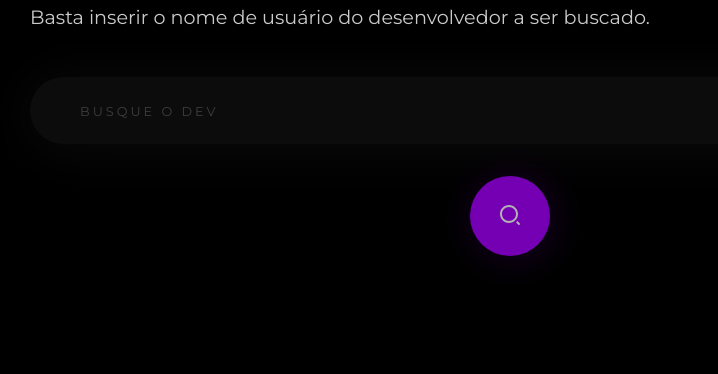
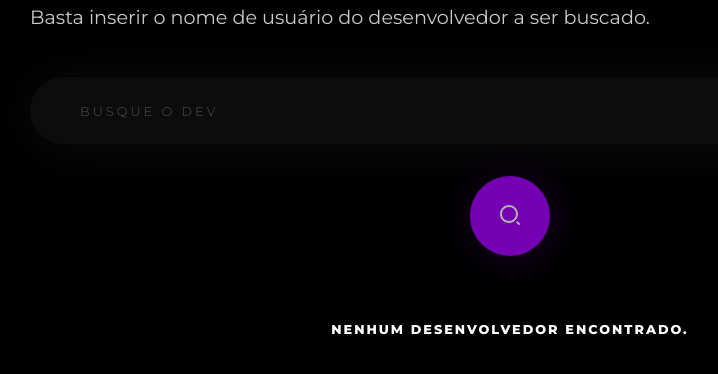
Before and after one commit to Aouza/master-github, a React (Create React App) app: page / in a window 1280 px wide. Both pictures are taken after typing "Sample" into the empty fields and a click on the button 667 px from the left and 459 px from the top of the page. Shown: the part 243-617 px from the top of the page, without its empty margins (157-875 px from the left). Built offline with nearby package versions, Linux system fonts and the light colour scheme; no server answers.

Commit message:
Fixed developer not found

```diff
--- a/src/components/AsideProfilePhotos/index.tsx
+++ b/src/components/AsideProfilePhotos/index.tsx
@@ -22,9 +22,11 @@ const AsideProfilePhotos: React.FC = () => {
         setIsLoading(false);
     };
 
+    var reverseLastUsers = lastUsers.slice(0).reverse();
+
     return (
         <Container>
-            {lastUsers?.reverse().map(user => (
+            {reverseLastUsers?.map(user => (
                 <AsidePhoto
                     key={user.id}
                     avatar={user.avatar_url}
--- a/src/components/Form/index.tsx
+++ b/src/components/Form/index.tsx
@@ -5,12 +5,14 @@ import SearchButton from './SearchButton';
 import SearchInput from './SearchInput';
 
 import { Container } from './styles';
+import HelpError from '../Helper/HelpError';
 
 const Form: React.FC = () => {
     const { userData, lastUserData, setIsDetails, setIsLoading } = useContext(
         UserContext,
     );
     const [search, setSearch] = useState('');
+    const [error, setError] = useState(false);
 
     const handleChange = (e: ChangeEvent<HTMLInputElement>): void => {
         setSearch(e.target.value);
@@ -30,10 +32,13 @@ const Form: React.FC = () => {
             if (response.status === 200) {
                 userData(response.data);
                 lastUserData(response.data);
+
+                setError(false);
             }
         } catch (err) {
             console.log('Error: nenhum dev encontrado');
             userData(null);
+            setError(true);
         } finally {
             setIsLoading(false);
         }
@@ -50,6 +55,8 @@ const Form: React.FC = () => {
                 onChange={handleChange}
             />
             <SearchButton />
+
+            {error && <HelpError>NENHUM DESENVOLVEDOR ENCONTRADO.</HelpError>}
         </Container>
     );
 };
--- /dev/null
+++ b/src/components/Helper/HelpError/index.tsx
@@ -0,0 +1,9 @@
+import React from 'react';
+
+import { Container } from './styles';
+
+const HelpError: React.FC = ({ children }) => {
+    return <Container>{children}</Container>;
+};
+
+export default HelpError;
--- /dev/null
+++ b/src/components/Helper/HelpError/styles.ts
@@ -0,0 +1,10 @@
+import styled from 'styled-components';
+
+export const Container = styled.div`
+    font-size: 0.8rem;
+    text-align: center;
+    font-weight: 800;
+    line-height: 1.6;
+    letter-spacing: 2px;
+    margin-top: 4rem;
+`;
--- a/src/components/Repositories/index.tsx
+++ b/src/components/Repositories/index.tsx
@@ -10,7 +10,7 @@ interface Repos {
 const Repositories: React.FC<Repos> = ({ repos }) => {
     return (
         <Container>
-            {repos?.map((repo: any) => (
+            {repos?.reverse().map((repo: any) => (
                 <Repository key={repo.id} details={repo} />
             ))}
         </Container>
```
